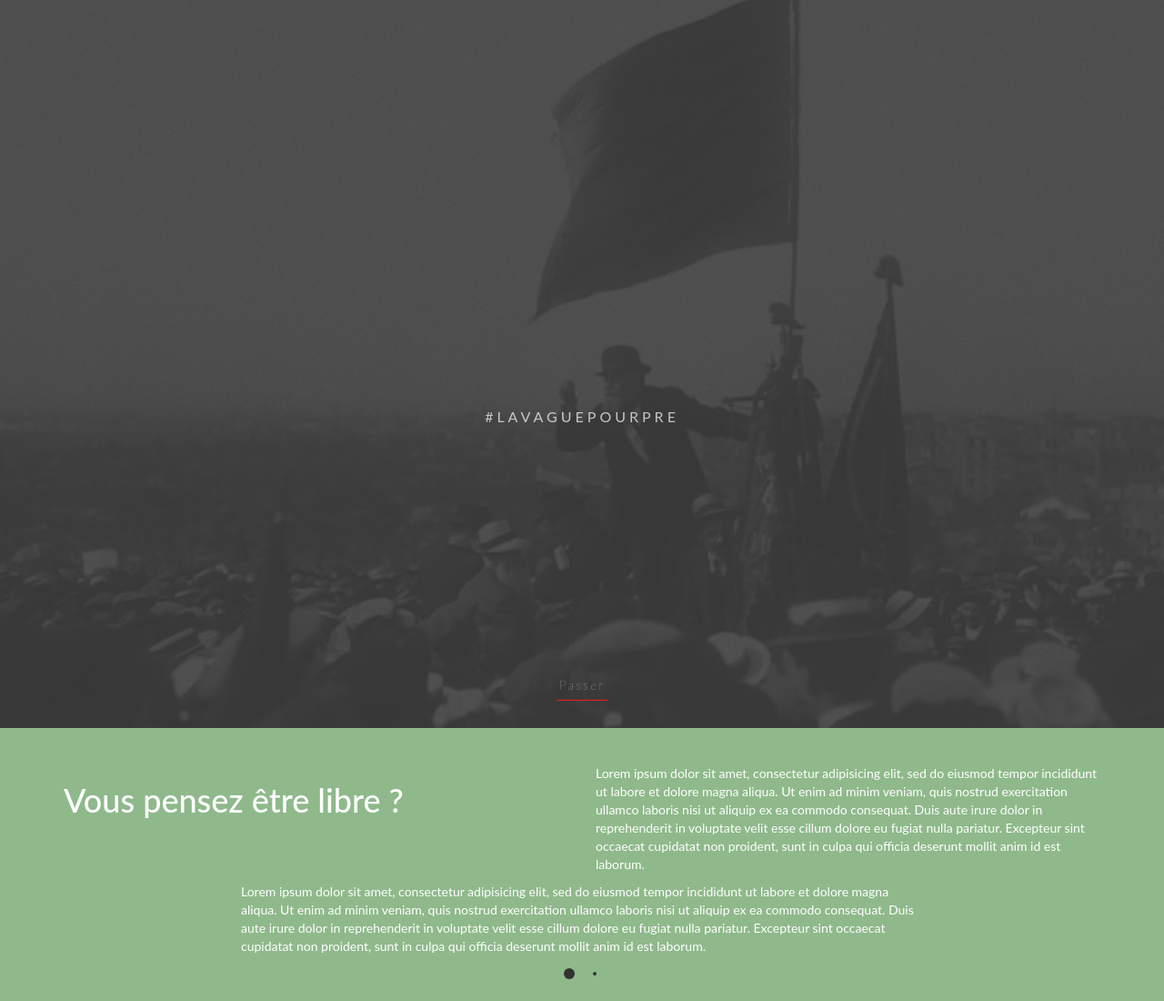
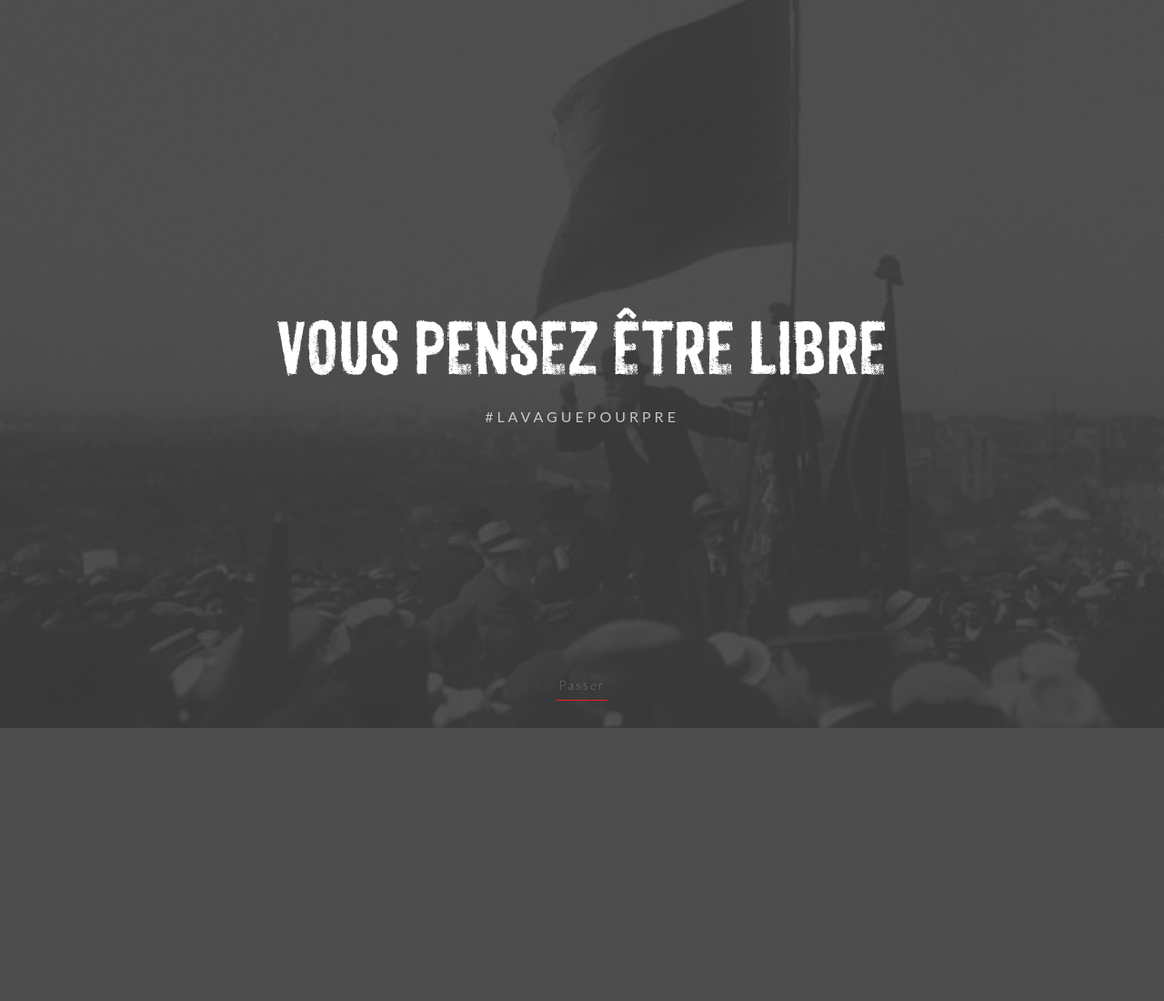
Before and after one commit to PrismAgency/lvp-new, a PHP site: page / in a window 1280 px wide. Shown: the whole page at 91% size. After the commit the page ends 800 px from the top, so only its background shows below. Run offline with PHP 8.4, Linux system fonts and the light colour scheme; some web fonts are replaced.

Commit message:
modif index

```diff
--- a/index.php
+++ b/index.php
@@ -1,4 +1,3 @@
-<<<<<<< HEAD:home.php
 <!DOCTYPE html>
 <html lang="en">
   <head>
@@ -137,143 +136,3 @@
 
   </body>
 </html>
-=======
-<!DOCTYPE html>
-<html lang="en">
-  <head>
-    <meta charset="utf-8">
-    <meta http-equiv="X-UA-Compatible" content="IE=edge">
-    <meta name="viewport" content="width=device-width, initial-scale=1">
-    <!-- The above 3 meta tags *must* come first in the head; any other head content must come *after* these tags -->
-    <title>La vague pourpre</title>
-
-    <!-- fichier css -->
-    <link href="css/bootstrap.min.css" rel="stylesheet">
-    <link href="css/animate.css" rel="stylesheet">
-    <link href="css/jquery.fullPage.css" rel="stylesheet">
-    <link href="css/style.css" rel="stylesheet">
-
-    <!-- HTML5 shim and Respond.js for IE8 support of HTML5 elements and media queries -->
-    <!-- WARNING: Respond.js doesn't work if you view the page via file:// -->
-    <!--[if lt IE 9]>
-      <script src="https://oss.maxcdn.com/html5shiv/3.7.3/html5shiv.min.js"></script>
-      <script src="https://oss.maxcdn.com/respond/1.4.2/respond.min.js"></script>
-    <![endif]-->
-
-  </head>
-  <body>
-
-    <!-- preloader -->
-    <div id="preloader">
-      <div id="content-intro">
-        <h1 class="tlt">
-          <ul class="texts">
-            <li data-in-effect="fadeIn">Vous pensez être Libre</li>
-            <li data-in-effect="fadeIn">Vous vous trompez</li>
-          </ul>
-        </h1>
-        <span id="title-agence">#lavaguepourpre</span>
-        <!-- /.tlt -->
-      </div>
-      <div class="footer-preloader">
-        <button class="buttonClose">Passer</button>
-      </div>
-    </div>
-    <!-- /.preloader -->
-
-    <!-- header -->
-    <header id="header-principal">
-      <nav class="navbar">
-        <div class="container-fluid">
-        <!-- Brand and toggle get grouped for better mobile display -->
-          <div class="navbar-header">
-            <button type="button" class="navbar-toggle collapsed" data-toggle="collapse" data-target="#bs-example-navbar-collapse-1" aria-expanded="false">
-              <span class="sr-only">Toggle navigation</span>
-              <span class="icon-bar"></span>
-              <span class="icon-bar"></span>
-              <span class="icon-bar"></span>
-            </button>
-            <h1 id="logo"><a class="navbar-brand" href="home.php"><span class="icon-logo"></span></a></h1>
-          </div>
-
-          <!-- Collect the nav links, forms, and other content for toggling -->
-          <div class="collapse navbar-collapse" id="bs-example-navbar-collapse-1">
-            <ul class="nav navbar-nav navbar-right">
-              <li><a href="#">Adhérer</a></li>
-              <li><a href="#">Actualités</a></li>
-            </ul>
-          </div><!-- /.navbar-collapse -->
-
-        </div><!-- /.container-fluid -->
-      </nav>
-    </header><!-- /.header -->
-
-    <div id="fullpage"><!-- full page -->
-      <div class="section" id="section1"><!-- section -->
-
-        <div class="slide" id="slide1" data-anchor="slide1">
-          <div class="container">
-            <div class="row">
-              <div class="col-lg-6">
-                <h1>Vous pensez être libre ?</h1>
-              </div>
-              <div class="col-lg-6">
-                <p>Lorem ipsum dolor sit amet, consectetur adipisicing elit, sed do eiusmod
-                tempor incididunt ut labore et dolore magna aliqua. Ut enim ad minim veniam,
-                quis nostrud exercitation ullamco laboris nisi ut aliquip ex ea commodo
-                consequat. Duis aute irure dolor in reprehenderit in voluptate velit esse
-                cillum dolore eu fugiat nulla pariatur. Excepteur sint occaecat cupidatat non
-                proident, sunt in culpa qui officia deserunt mollit anim id est laborum.</p>
-              </div>
-            </div>
-          </div>
-        </div>
-
-        <div class="slide" id="slide2" data-anchor="slide2">
-          <div class="container">
-            <div class="row">
-              <div class="col-lg-8 col-lg-offset-2">
-                <p>Lorem ipsum dolor sit amet, consectetur adipisicing elit, sed do eiusmod
-                tempor incididunt ut labore et dolore magna aliqua. Ut enim ad minim veniam,
-                quis nostrud exercitation ullamco laboris nisi ut aliquip ex ea commodo
-                consequat. Duis aute irure dolor in reprehenderit in voluptate velit esse
-                cillum dolore eu fugiat nulla pariatur. Excepteur sint occaecat cupidatat non
-                proident, sunt in culpa qui officia deserunt mollit anim id est laborum.</p>
-              </div>
-            </div>
-          </div>
-        </div>
-
-      </div><!-- /.section -->
-    </div><!-- /.full page -->
-
-    <!-- footer principal -->
-    <footer id="footer-principal">
-      <div class="container-fluid">
-        <div class="row">
-
-          <div id="social-media" class="col-lg-6 col-md-6 col-sm-12">
-            <p><button>Social</button></p>
-          </div>
-
-          <div id="copyright" class="col-lg-6 col-md-6 col-sm-12">
-            <p>La Vague Pourpre - 2016 - <a href="#">mentions légales</a></p>
-          </div>
-
-        </div>
-      </div>
-    </footer>
-    <!-- /.footer principal -->
-
-    <!-- jQuery (necessary for Bootstrap's JavaScript plugins) -->
-    <script src="js/jQuery.js"></script>
-    <!-- Include all compiled plugins (below), or include individual files as needed -->
-    <script src="js/bootstrap.min.js"></script>
-    <script src="js/edit/jquery.lettering.js"></script>
-    <script src="js/edit/jquery.textillate.js"></script>
-    <script src="js/jquery.fullPage.min.js"></script>
-    <script src="js/custom.js"></script>
-
-  </body>
-</html>
->>>>>>> 111850d8367797eaea621e0b385a10b83afe20d9:index.php
```
